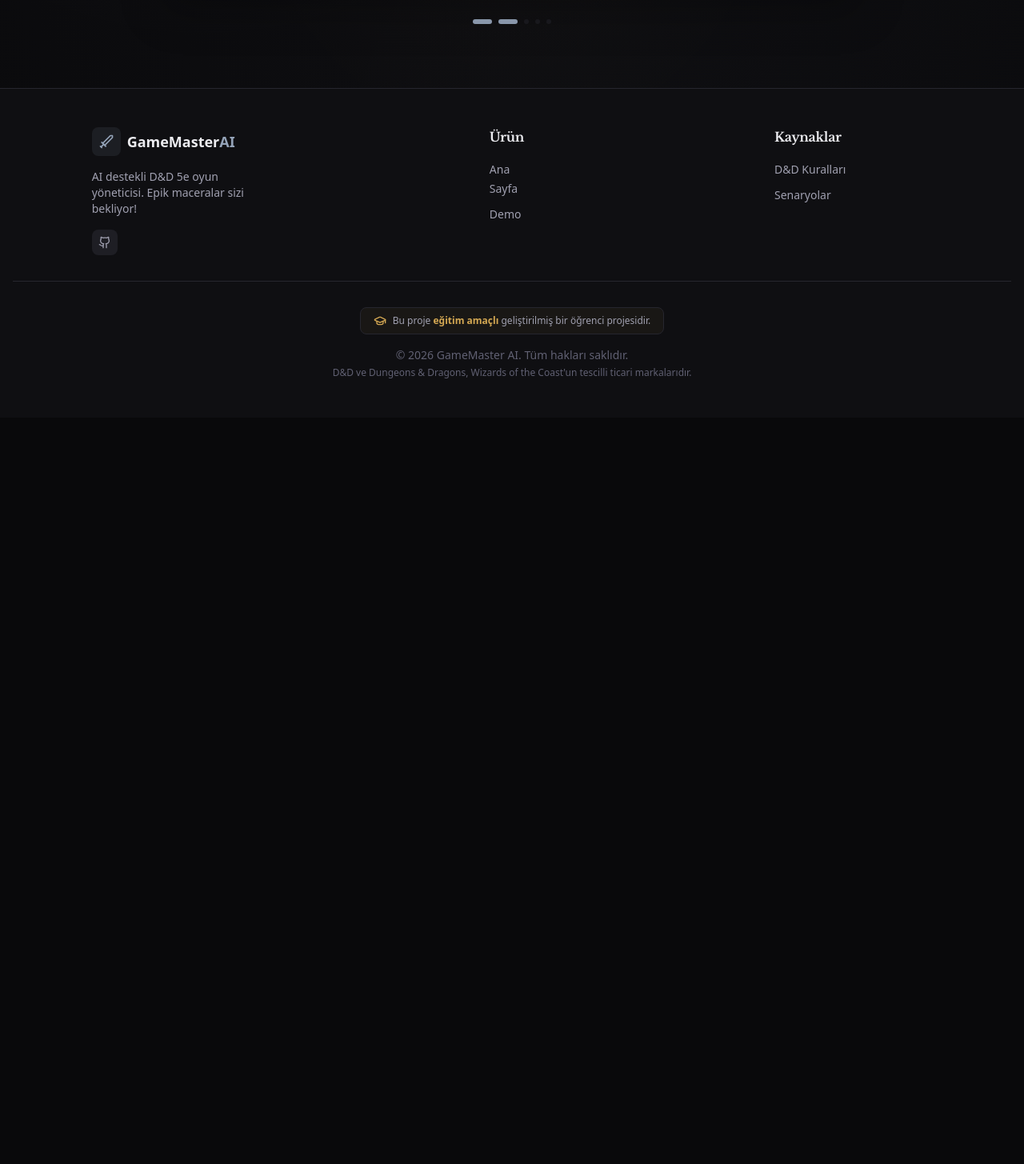
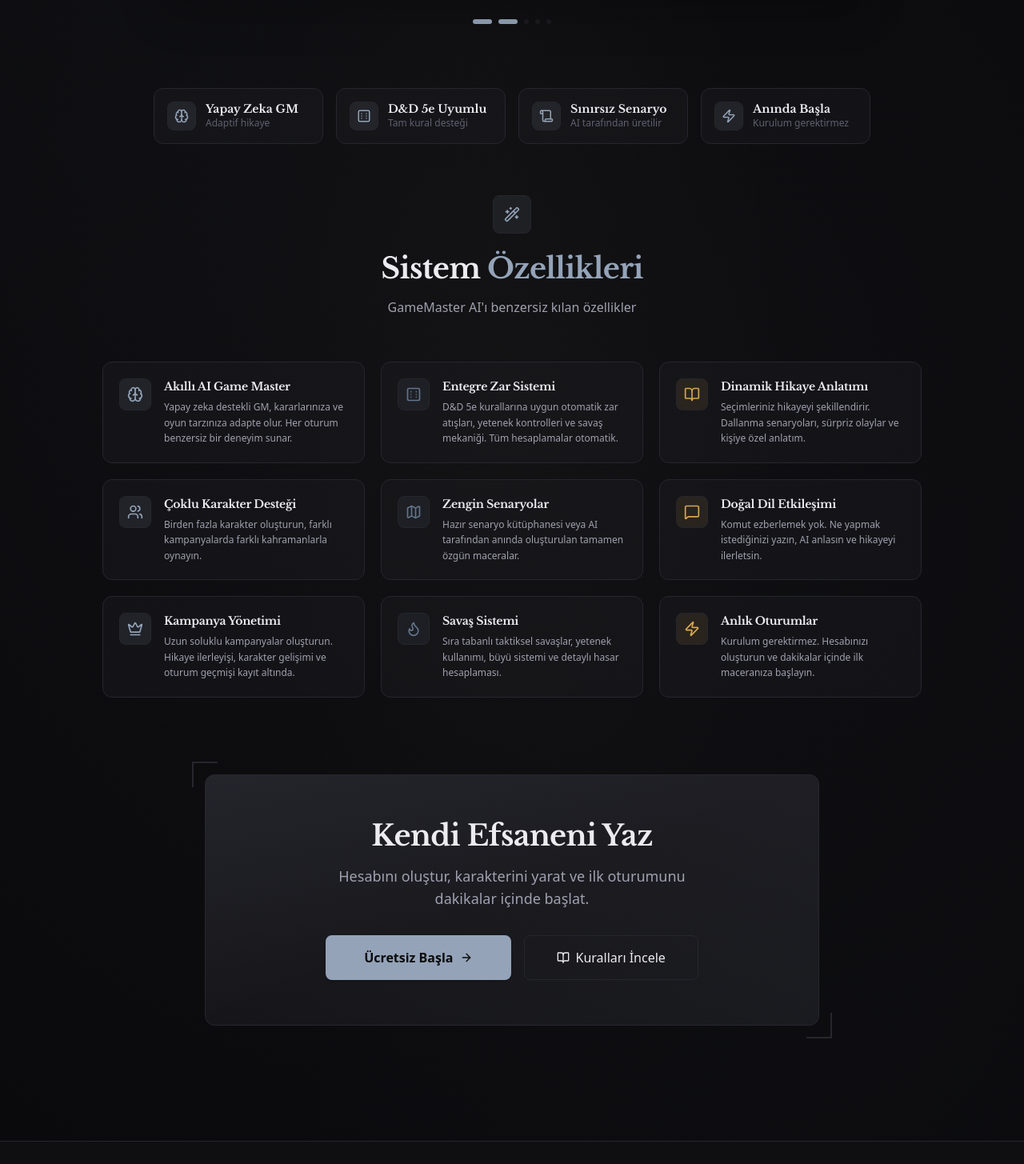
Before and after one commit to omeraltinova/GameMasterAI_web, a Next.js app in the folder gamemaster-ai/: page /demo in a window 1280 px wide. Shown: the part 895-2350 px from the top of the page at 80% size. Before the commit the page ends 1417 px from the top, so only its background shows below. Built offline with nearby package versions, Linux system fonts and the light colour scheme; no server answers.

Commit message:
feat: Add features section, quick highlights strip, and CTA to demo page with enhanced visual presentation and detailed system capabilities showcase

```diff
--- a/gamemaster-ai/app/(public)/demo/page.tsx
+++ b/gamemaster-ai/app/(public)/demo/page.tsx
@@ -3,7 +3,11 @@
 import { useState, useEffect } from "react";
 import Link from "next/link";
 import { Button, Badge } from "@/components/ui";
-import { Dice6, Swords, ArrowRight, Bot, User, Eye, Sparkles, RotateCcw } from "lucide-react";
+import {
+  Dice6, Swords, ArrowRight, Bot, User, Eye, Sparkles, RotateCcw,
+  BookOpen, Brain, Users, Map, Scroll, MessageSquare, Wand2,
+  Crown, Flame, Zap
+} from "lucide-react";
 
 type MessageType = "gm" | "player" | "dice";
 
@@ -324,6 +328,161 @@ export default function DemoPage() {
             ))}
           </div>
         </div>
+
+        {/* Quick Highlights Strip */}
+        <section className="mt-20 mb-16">
+          <div className="grid grid-cols-2 md:grid-cols-4 gap-4 max-w-4xl mx-auto">
+            {[
+              { icon: Brain, label: "Yapay Zeka GM", sub: "Adaptif hikaye" },
+              { icon: Dice6, label: "D&D 5e Uyumlu", sub: "Tam kural desteği" },
+              { icon: Scroll, label: "Sınırsız Senaryo", sub: "AI tarafından üretilir" },
+              { icon: Zap, label: "Anında Başla", sub: "Kurulum gerektirmez" },
+            ].map((item, i) => (
+              <div key={i} className="flex items-center gap-3 p-4 rounded-xl bg-background-elevated/40 border border-border/30 hover:border-primary/20 transition-all duration-300">
+                <div className="w-9 h-9 rounded-lg bg-primary/10 border border-primary/20 flex items-center justify-center shrink-0">
+                  <item.icon className="w-4.5 h-4.5 text-primary" />
+                </div>
+                <div className="min-w-0">
+                  <div className="text-sm font-bold font-serif leading-tight truncate">{item.label}</div>
+                  <div className="text-xs text-foreground-muted truncate">{item.sub}</div>
+                </div>
+              </div>
+            ))}
+          </div>
+        </section>
+
+        {/* Features Section */}
+        <section className="mb-24">
+          <div className="text-center mb-14">
+            <div className="inline-flex items-center justify-center w-12 h-12 rounded-lg bg-primary/10 border border-primary/20 mb-6">
+              <Wand2 className="w-5 h-5 text-primary" />
+            </div>
+            <h2 className="text-3xl md:text-4xl font-bold mb-4 font-serif">
+              Sistem <span className="text-primary">Özellikleri</span>
+            </h2>
+            <p className="text-foreground-secondary max-w-xl mx-auto">
+              GameMaster AI&apos;ı benzersiz kılan özellikler
+            </p>
+          </div>
+
+          <div className="grid sm:grid-cols-2 lg:grid-cols-3 gap-5 max-w-5xl mx-auto">
+            {[
+              {
+                icon: Brain,
+                title: "Akıllı AI Game Master",
+                desc: "Yapay zeka destekli GM, kararlarınıza ve oyun tarzınıza adapte olur. Her oturum benzersiz bir deneyim sunar.",
+                iconWrap: "bg-primary/10 border-primary/20",
+                iconColor: "text-primary",
+              },
+              {
+                icon: Dice6,
+                title: "Entegre Zar Sistemi",
+                desc: "D&D 5e kurallarına uygun otomatik zar atışları, yetenek kontrolleri ve savaş mekaniği. Tüm hesaplamalar otomatik.",
+                iconWrap: "bg-secondary/10 border-secondary/20",
+                iconColor: "text-secondary",
+              },
+              {
+                icon: BookOpen,
+                title: "Dinamik Hikaye Anlatımı",
+                desc: "Seçimleriniz hikayeyi şekillendirir. Dallanma senaryoları, sürpriz olaylar ve kişiye özel anlatım.",
+                iconWrap: "bg-accent/10 border-accent/20",
+                iconColor: "text-accent",
+              },
+              {
+                icon: Users,
+                title: "Çoklu Karakter Desteği",
+                desc: "Birden fazla karakter oluşturun, farklı kampanyalarda farklı kahramanlarla oynayın.",
+                iconWrap: "bg-primary/10 border-primary/20",
+                iconColor: "text-primary",
+              },
+              {
+                icon: Map,
+                title: "Zengin Senaryolar",
+                desc: "Hazır senaryo kütüphanesi veya AI tarafından anında oluşturulan tamamen özgün maceralar.",
+                iconWrap: "bg-secondary/10 border-secondary/20",
+                iconColor: "text-secondary",
+              },
+              {
+                icon: MessageSquare,
+                title: "Doğal Dil Etkileşimi",
+                desc: "Komut ezberlemek yok. Ne yapmak istediğinizi yazın, AI anlasın ve hikayeyi ilerletsin.",
+                iconWrap: "bg-accent/10 border-accent/20",
+                iconColor: "text-accent",
+              },
+              {
+                icon: Crown,
+                title: "Kampanya Yönetimi",
+                desc: "Uzun soluklu kampanyalar oluşturun. Hikaye ilerleyişi, karakter gelişimi ve oturum geçmişi kayıt altında.",
+                iconWrap: "bg-primary/10 border-primary/20",
+                iconColor: "text-primary",
+              },
+              {
+                icon: Flame,
+                title: "Savaş Sistemi",
+                desc: "Sıra tabanlı taktiksel savaşlar, yetenek kullanımı, büyü sistemi ve detaylı hasar hesaplaması.",
+                iconWrap: "bg-secondary/10 border-secondary/20",
+                iconColor: "text-secondary",
+              },
+              {
+                icon: Zap,
+                title: "Anlık Oturumlar",
+                desc: "Kurulum gerektirmez. Hesabınızı oluşturun ve dakikalar içinde ilk maceranıza başlayın.",
+                iconWrap: "bg-accent/10 border-accent/20",
+                iconColor: "text-accent",
+              },
+            ].map((feature, i) => (
+              <div
+                key={i}
+                className="group bg-background-elevated/40 rounded-xl border border-border/30 p-5 hover:border-primary/20 hover:bg-background-elevated/60 transition-all duration-300"
+              >
+                <div className="flex items-start gap-4">
+                  <div className={`w-10 h-10 rounded-lg ${feature.iconWrap} border flex items-center justify-center shrink-0`}>
+                    <feature.icon className={`w-5 h-5 ${feature.iconColor}`} />
+                  </div>
+                  <div>
+                    <h3 className="font-bold mb-1.5 font-serif text-sm">{feature.title}</h3>
+                    <p className="text-xs text-foreground-secondary leading-relaxed">{feature.desc}</p>
+                  </div>
+                </div>
+              </div>
+            ))}
+          </div>
+        </section>
+
+        {/* CTA Section */}
+        <section className="mb-16">
+          <div className="max-w-3xl mx-auto relative">
+            <div className="absolute -top-4 -left-4 w-8 h-8 border-l-2 border-t-2 border-primary/30" />
+            <div className="absolute -bottom-4 -right-4 w-8 h-8 border-r-2 border-b-2 border-primary/30" />
+
+            <div className="bg-gradient-to-b from-background-elevated to-background-tertiary rounded-xl border border-border/50 p-10 lg:p-14 text-center relative overflow-hidden">
+              <div className="absolute inset-0 bg-gradient-to-br from-primary/5 via-transparent to-secondary/5" />
+
+              <div className="relative z-10">
+                <h2 className="text-3xl lg:text-4xl font-bold mb-4 font-serif">
+                  Kendi Efsaneni Yaz
+                </h2>
+                <p className="text-foreground-secondary mb-8 max-w-lg mx-auto text-lg">
+                  Hesabını oluştur, karakterini yarat ve ilk oturumunu dakikalar içinde başlat.
+                </p>
+                <div className="flex flex-col sm:flex-row gap-4 justify-center">
+                  <Link href="/register">
+                    <Button size="lg" className="h-14 px-12 text-base font-semibold gap-2">
+                      Ücretsiz Başla
+                      <ArrowRight className="h-4 w-4" />
+                    </Button>
+                  </Link>
+                  <Link href="/rules">
+                    <Button size="lg" variant="outline" className="h-14 px-10 text-base border-primary/30 hover:bg-primary/5 hover:border-primary/50 transition-all gap-2">
+                      <BookOpen className="h-4 w-4" />
+                      Kuralları İncele
+                    </Button>
+                  </Link>
+                </div>
+              </div>
+            </div>
+          </div>
+        </section>
       </div>
     </div>
   );
```
